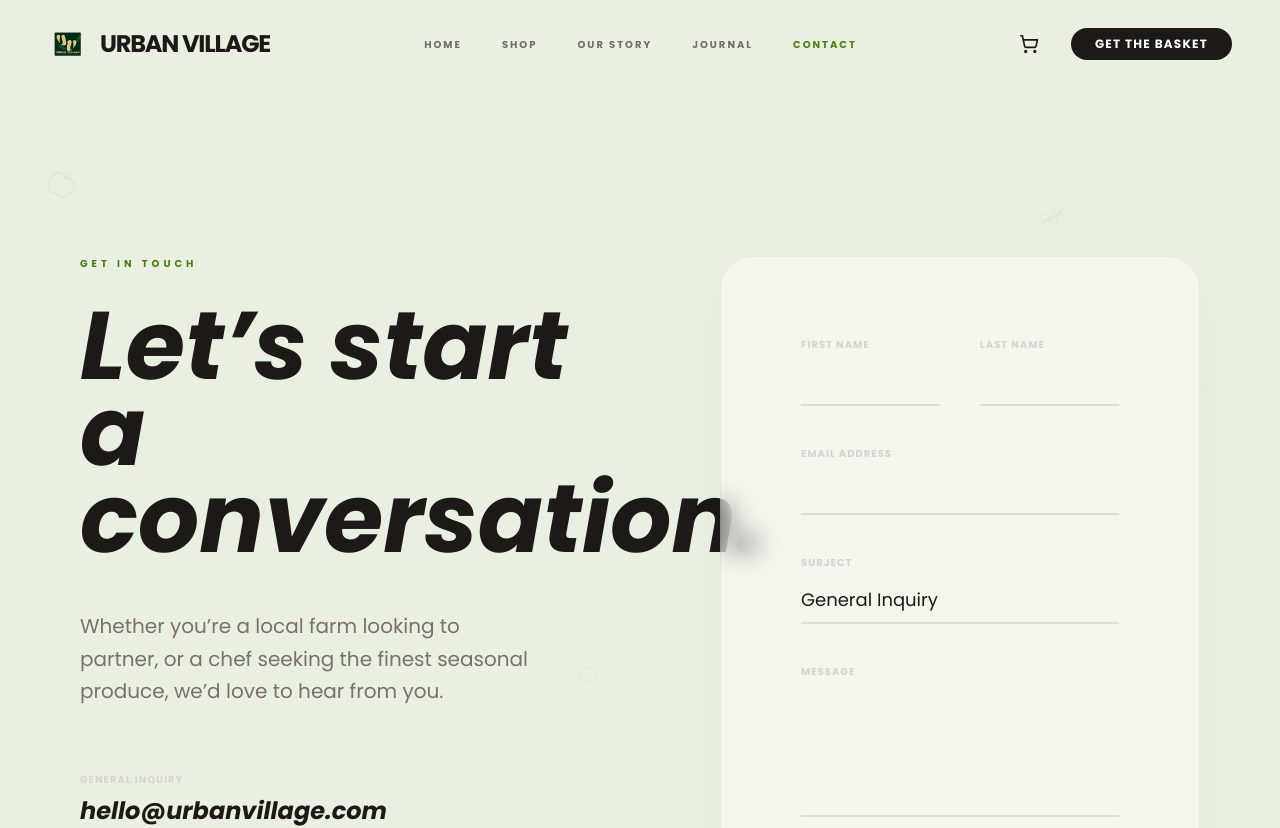
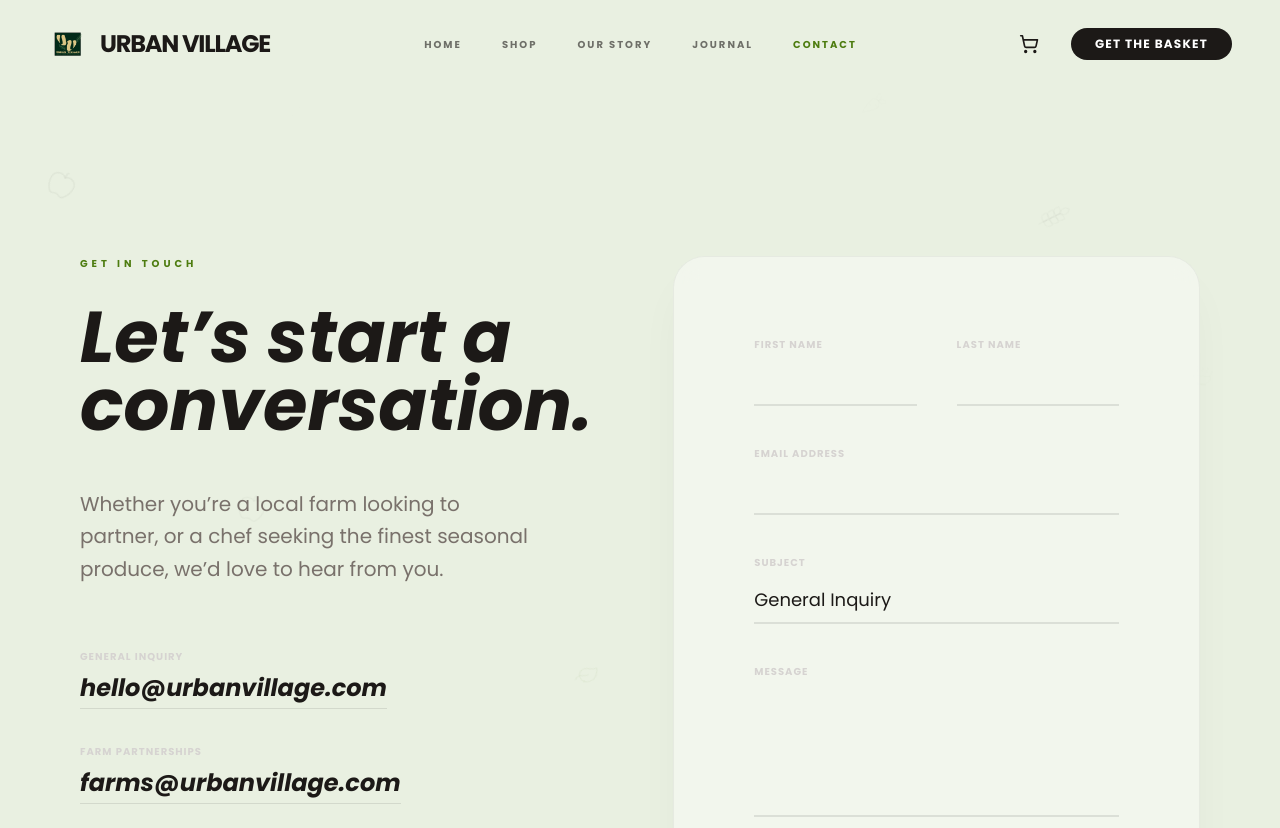
Before and after one commit to MBN4/Urban-Village, a Next.js app: page /contact in a window 1280 px wide. Shown: the top 828 px of the page. Built offline with nearby package versions, Linux system fonts and the light colour scheme.

Commit message:
fixed ui issues

```diff
--- a/src/app/layout.tsx
+++ b/src/app/layout.tsx
@@ -10,6 +10,11 @@ import Preloader from '@/components/ui/Preloader';
 export const metadata: Metadata = {
   title: 'Urban Village',
   description: 'Urban Village brings regenerative produce and sustainable farm-to-door delivery to discerning food lovers.',
+  icons: {
+    icon: '/assets/images/urban-village-logo.png',
+    shortcut: '/assets/images/urban-village-logo.png',
+    apple: '/assets/images/urban-village-logo.png',
+  },
 };
 
 export default function RootLayout({ children }: { children: ReactNode }) {
--- a/src/views/Contact/index.tsx
+++ b/src/views/Contact/index.tsx
@@ -8,7 +8,7 @@ export default function Contact() {
   return (
     <div className="pt-40 text-stone-900 min-h-screen">
       <section className="section-padding max-w-7xl mx-auto flex flex-col lg:flex-row gap-20">
-        <div className="lg:w-1/2">
+        <div className="lg:w-1/2 min-w-0">
           <motion.span
             initial={{ opacity: 0 }}
             animate={{ opacity: 1 }}
@@ -19,7 +19,7 @@ export default function Contact() {
           <motion.h1
             initial={{ opacity: 0, y: 30 }}
             animate={{ opacity: 1, y: 0 }}
-            className="text-6xl md:text-8xl font-serif font-bold text-stone-900 mb-12 whitespace-pre-line leading-[0.9] italic"
+            className="text-5xl md:text-7xl font-serif font-bold text-stone-900 mb-12 whitespace-pre-line leading-[0.95] italic break-words"
           >
             {contactInfo.title}
           </motion.h1>
```
Also changed, not shown: 1 other file (tests, documents, lock files or other folders).
